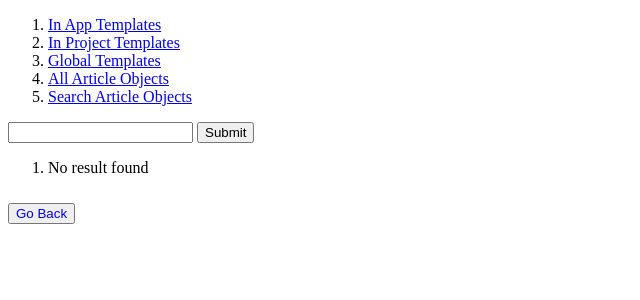
After one commit to AsifMohammedSifat/Django-Basic-Project, a Django app: page /article/search/ in a window 1280 px wide. The commit adds this page. Shown: the top 300 px of the page, without its empty margins (0-640 px from the left). Run offline with Django 5.2, Linux system fonts and the light colour scheme.

Commit message:
added search functionality

```diff
--- /dev/null
+++ b/articles/templates/articles/article_search.html
@@ -0,0 +1,20 @@
+{% extends "base.html" %}
+
+{% block content %}
+
+    <form action="">
+        <input type="text" name="q">
+        <input type="submit">
+    </form>
+
+    {% if object %}
+            <ol>
+                <li>Title is {{object.title}} - Id is {{object.id}}</li>
+            </ol>
+    {% else %}
+            <ol>
+                <li>No result found</li>
+            </ol>
+    {% endif %}
+    <button style="margin-top:10px;"><a href="http://127.0.0.1:8000/article/search/" style="text-decoration:none;">Go Back</a></button>
+{% endblock content %}
--- a/articles/urls.py
+++ b/articles/urls.py
@@ -1,9 +1,10 @@
 from django.contrib import admin
 from django.urls import path
-from .views import in_app,show_objects
+from .views import in_app,show_objects,search_article
 
 urlpatterns = [
     path('',in_app,name="in_app_templates"),
     path('objects/',show_objects,name="article_objects"),
     path('objects/<int:id>',show_objects),
+    path('search/',search_article,name="search_article"),
 ]
--- a/articles/views.py
+++ b/articles/views.py
@@ -1,5 +1,6 @@
-from django.shortcuts import render
+from django.shortcuts import render,get_object_or_404
 from .models import article
+from django.http import HttpResponse
 
 # Create your views here.
 
@@ -16,3 +17,35 @@ def show_objects(request,id=None):
         objects = article.objects.all()
         context['objects'] = objects
     return render(request,"articles/article_objects.html",context)
+
+
+def search_article(request,*args, **kwargs):
+    # print(dir(request))
+    context = {"object":None}
+    try:
+        id = int(request.GET.get('q'))
+    except:
+        id = None
+
+    # print(type(id))
+
+                                # Way-1
+    # if id is not None:
+    #     # object = article.objects.get(id=id)
+    #     object = get_object_or_404(article,id=id)
+    #     context = {
+    #         "object":object
+    #     }
+    # return render(request,"articles/article_search.html",context)
+
+                                # Way-2
+    if id is not None:
+        try:
+            object = article.objects.get(id=id)
+            context = {
+                "object":object
+            }
+        except:
+            return HttpResponse("<h1>No Result Found</h1>")
+
+    return render(request,"articles/article_search.html",context)
--- a/templates/base.html
+++ b/templates/base.html
@@ -14,6 +14,7 @@
         <li><a href="{%url 'in_project_templates' %}">In Project Templates</a></li>
         <li><a href="{%url 'global_templates' %}">Global Templates</a></li>
         <li><a href="{%url 'article_objects' %}">All Article Objects</a></li>
+        <li><a href="{%url 'search_article' %}">Search Article Objects</a></li>
     </ol>
 
     {% block content %}
```
Also changed, not shown: articles/templates/articles/article_objects.html (+7 -1 lines).
